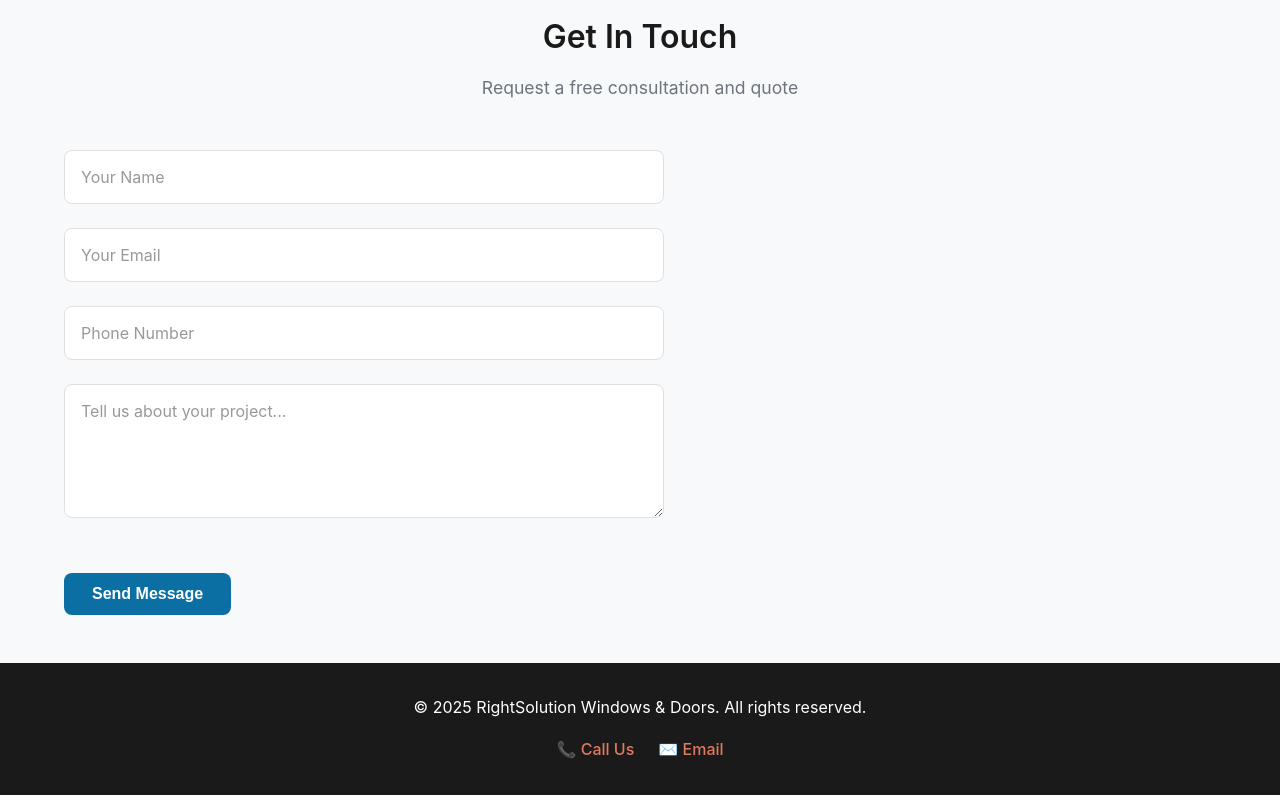
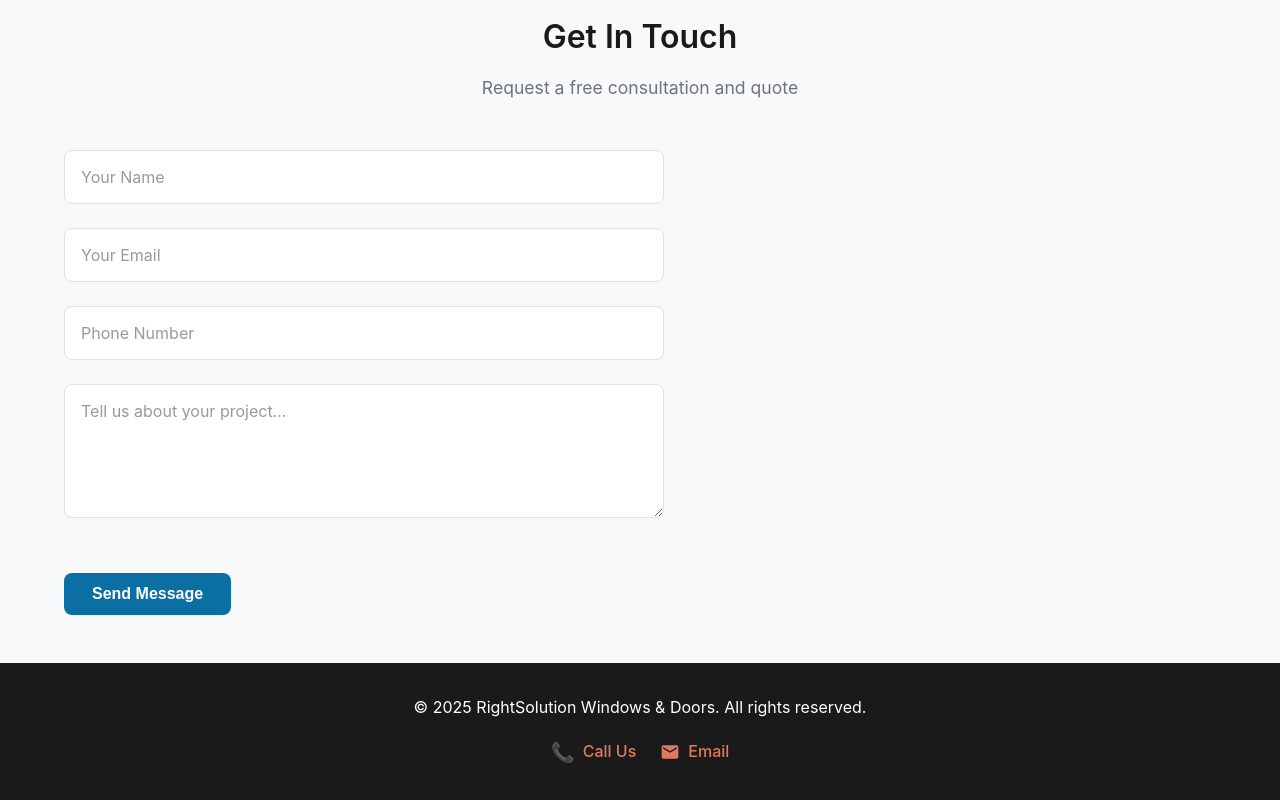
Before and after one commit to Sanjaykumar786/Rightsolution_site, a plain HTML site: page index.html in a window 1280 px wide. Shown: the part 2131-2931 px from the top of the page. Drawn offline with Linux system fonts and the light colour scheme.

Commit message:
Add Gmail icon to email button in footer

```diff
--- a/index.html
+++ b/index.html
@@ -179,8 +179,15 @@
         <div class="footer-content">
           <p>&copy; <span id="year"></span> RightSolution Windows & Doors. All rights reserved.</p>
           <div class="footer-links">
-            <a href="tel:+11234567890">📞 Call Us</a>
-            <a href="mailto:info@rightsolutionwindowsanddoors.com">✉️ Email</a>
+            <a href="tel:+11234567890" class="footer-link">
+              <span class="footer-icon">📞</span> Call Us
+            </a>
+            <a href="mailto:info@rightsolutionwindowsanddoors.com" class="footer-link gmail-link">
+              <svg class="gmail-icon" viewBox="0 0 24 24" fill="currentColor">
+                <path d="M20 4H4c-1.1 0-1.99.9-1.99 2L2 18c0 1.1.9 2 2 2h16c1.1 0 2-.9 2-2V6c0-1.1-.9-2-2-2zm0 4l-8 5-8-5V6l8 5 8-5v2z"/>
+              </svg>
+              Email
+            </a>
           </div>
         </div>
       </div>
--- a/style.css
+++ b/style.css
@@ -622,13 +622,29 @@ main {
   flex-wrap: wrap;
 }
 
-.footer-links a {
+.footer-link {
   color: var(--color-secondary);
   font-weight: 500;
+  display: flex;
+  align-items: center;
+  gap: 0.5rem;
+  transition: var(--transition-fast);
 }
 
-.footer-links a:hover {
-  text-decoration: underline;
+.footer-link:hover {
+  opacity: 0.8;
+  transform: translateY(-2px);
+}
+
+.footer-icon {
+  font-size: 1.2rem;
+}
+
+.gmail-icon {
+  width: 20px;
+  height: 20px;
+  display: inline-block;
+  fill: currentColor;
 }
 
 /* ===== RESPONSIVE DESIGN ===== */
```
